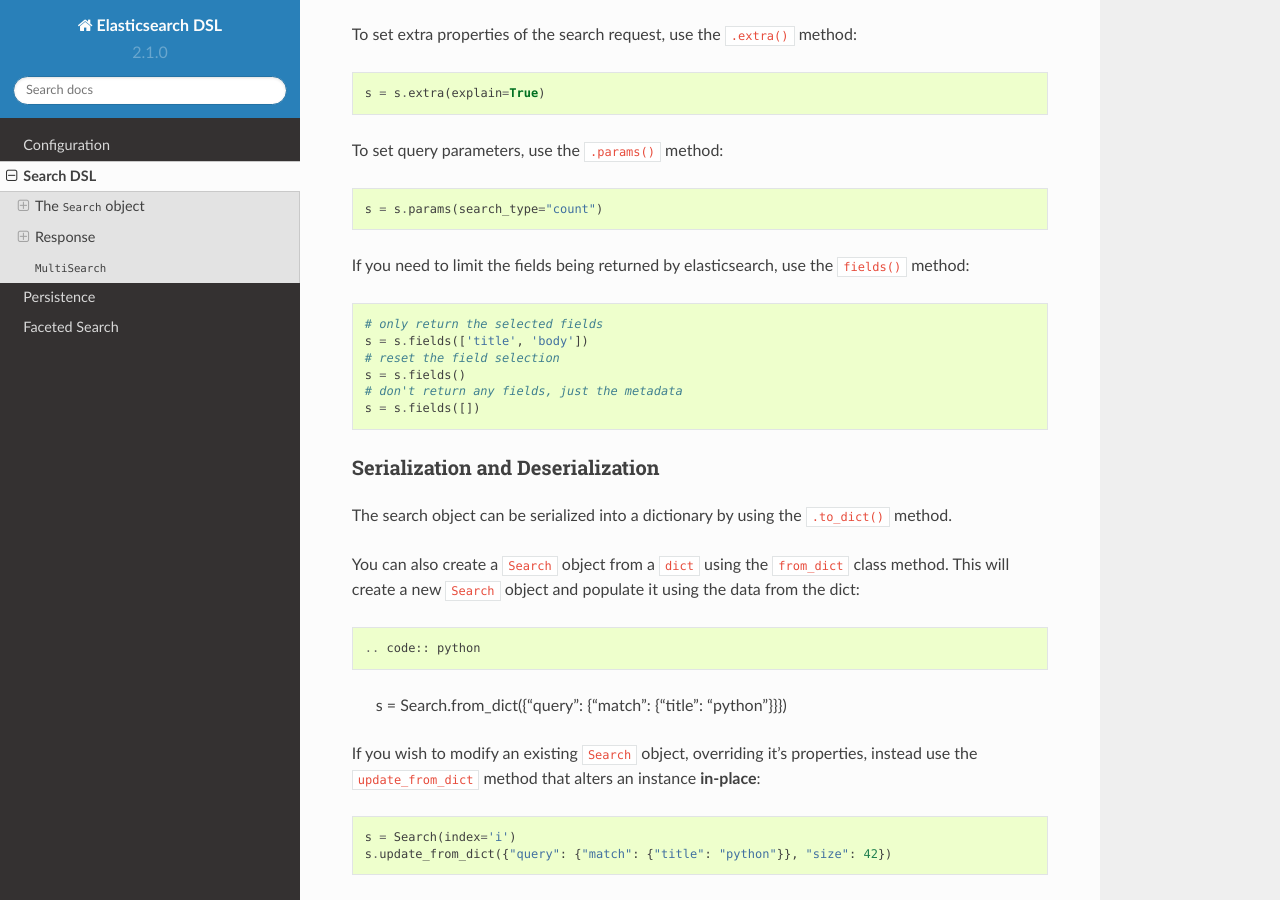
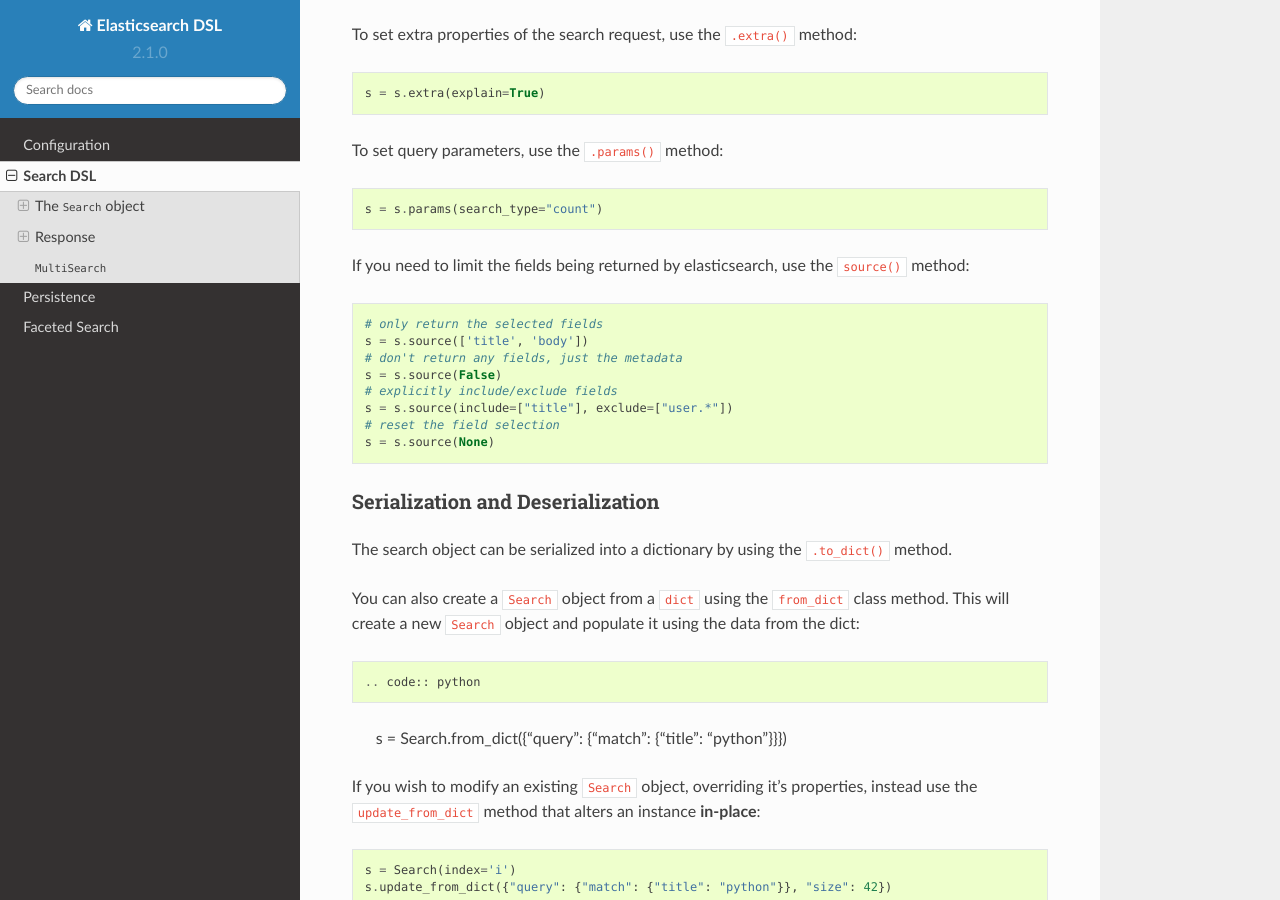
Before and after one commit to elastic/elasticsearch-dsl-py, a Sphinx documentation site: the page built from docs/search_dsl.rst, in a window 1280 px wide and 900 px high, scrolled down 7171 px. Built offline with Sphinx 7.4.7 and the Read the Docs theme 2.0.0, drawn with Linux system fonts in a browser that asks for light colours.

Commit message:
Allow more flexibility when using .source()

```diff
--- a/docs/search_dsl.rst
+++ b/docs/search_dsl.rst
@@ -411,16 +411,18 @@
 
 
 If you need to limit the fields being returned by elasticsearch, use the
-``fields()`` method:
+``source()`` method:
 
 .. code:: python
 
   # only return the selected fields
-  s = s.fields(['title', 'body'])
+  s = s.source(['title', 'body'])
+  # don't return any fields, just the metadata
+  s = s.source(False)
+  # explicitly include/exclude fields
+  s = s.source(include=["title"], exclude=["user.*"])
   # reset the field selection
-  s = s.fields()
-  # don't return any fields, just the metadata
-  s = s.fields([])
+  s = s.source(None)
 
 Serialization and Deserialization
 ~~~~~~~~~~~~~~~~~~~~~~~~~~~~~~~~~
```
Also changed, not shown: 2 other files.
